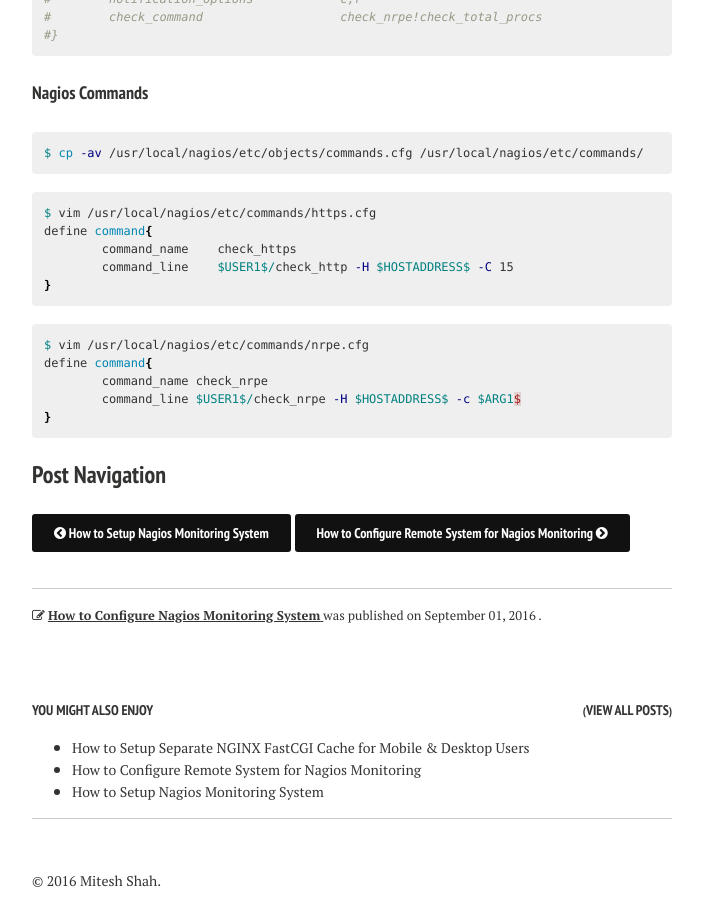
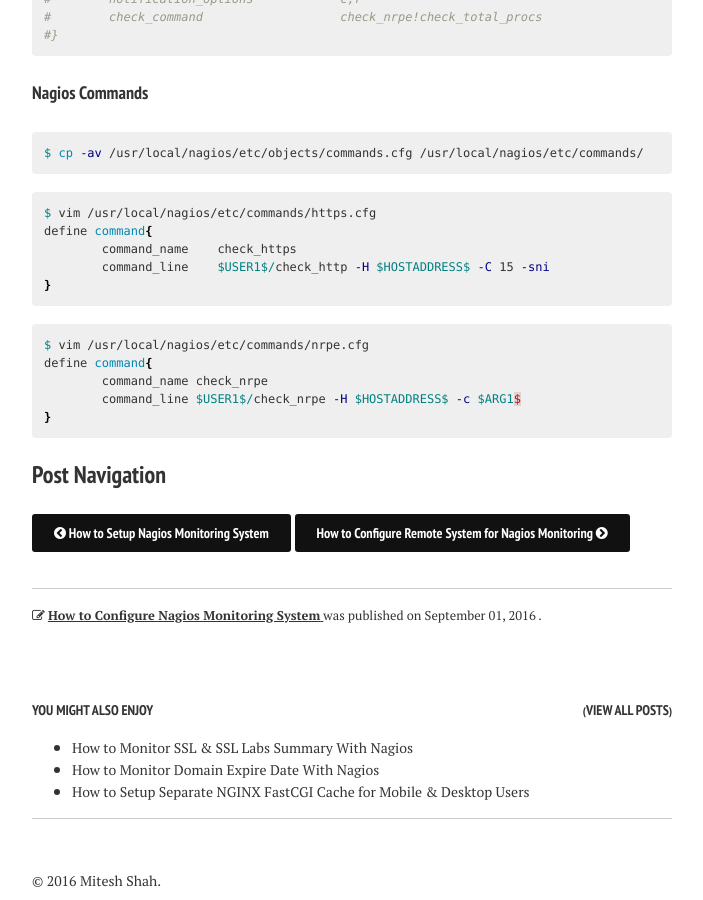
Before and after one commit to MiteshShah/miteshshah.github.io, a Jekyll site: the page built from _posts/devops/nagios/2016-09-01-how-to-configure-nagios-monitoring-system.markdown, in a window 1280 px wide and 900 px high, scrolled down 4943 px. Shown: the whole window, without its empty margins (288-991 px from the left). Built offline with Jekyll 4.4.1, drawn with Linux system fonts in a browser that asks for light colours; nearby versions of some CDN libraries; comment, search, counter and statistics services are not loaded; part of the change alters nothing that is shown; some of the changed text lies outside the part shown.

Commit message:
New Post

```diff
--- a/_posts/devops/nagios/2016-09-01-how-to-configure-nagios-monitoring-system.markdown
+++ b/_posts/devops/nagios/2016-09-01-how-to-configure-nagios-monitoring-system.markdown
@@ -296,7 +296,7 @@ $ cp -av /usr/local/nagios/etc/objects/commands.cfg /usr/local/nagios/etc/comman
 $ vim /usr/local/nagios/etc/commands/https.cfg
 define command{
         command_name    check_https
-        command_line    $USER1$/check_http -H $HOSTADDRESS$ -C 15
+        command_line    $USER1$/check_http -H $HOSTADDRESS$ -C 15 -sni
 }
 {% endhighlight %}
 
--- /dev/null
+++ b/_posts/devops/nagios/2016-09-14-how-to-monitor-domain-expire-date-with-nagios.markdown
@@ -0,0 +1,67 @@
+---
+layout: post
+title: How to Monitor Domain Expire Date With Nagios
+author:
+modified:
+comments: true
+categories: devops/nagios
+excerpt: "Check Domain Expire Date With Nagios Monitoring System"
+tags: [Devops, Nagios, Ubuntu, Domain]
+image:
+  url:
+  alt: How to Monitor Domain Expire Date With Nagios
+  title: How to Monitor Domain Expire Date With Nagios
+  feature:
+date: 2016-09-14T23:36:22+05:30
+---
+
+
+{% include _toc.html %}
+
+### Prerequisites
+{% highlight bash %}
+$ wget -O /usr/local/nagios/libexec/check_domain.sh https://raw.githubusercontent.com/glensc/monitoring-plugin-check_domain/master/check_domain.sh
+$ chmod  a+x /usr/local/nagios/libexec/check_domain.sh
+{% endhighlight %}
+
+### Nagios Host Groups
+
+{% highlight bash %}
+$ vim /usr/local/nagios/etc/hostgroups/check_domain.cfg
+define hostgroup{
+        hostgroup_name  CHECK_DOMAIN
+        alias           Domain Expiry Check
+        members         example.com,test.com
+}
+{% endhighlight %}
+
+### Nagios Services
+{% highlight bash %}
+$ vim /usr/local/nagios/etc/services/check_domain.cfg
+define service{
+        use                             local-service         ; Name of service template to use
+        service_description             Domain Expiry
+        is_volatile                     0
+        check_period                    24x7
+        max_check_attempts              3
+        normal_check_interval           3
+        retry_check_interval            1
+        contact_groups                  oncall-admins
+        hostgroup_name                  CHECK_DOMAIN
+        notification_interval           30
+        notification_period             24x7
+        notification_options            c,r
+        check_command                   check_domain
+}
+{% endhighlight %}
+
+### Nagios Commands
+
+{% highlight bash %}
+$ vim /usr/local/nagios/etc/commands/domain.cfg
+define command{
+        command_name    check_domain
+        command_line    $USER1$/check_domain.sh -d $HOSTADDRESS$ -w30 -c 15
+#-a 1 -C /usr/local/nagios/cache -w 30 -c 15
+}
+{% endhighlight %}
--- /dev/null
+++ b/_posts/devops/nagios/2016-09-14-how-to-monitor-ssl-and-ssl-labs-summary-with-nagios.markdown
@@ -0,0 +1,97 @@
+---
+layout: post
+title: How to Monitor SSL & SSL Labs Summary With Nagios
+author:
+modified:
+comments: true
+categories: devops/nagios
+excerpt: "Monitor SSL Labs Results with Nagios Monitoring System"
+tags: [Devops, Nagios, Ubuntu, HTTPS, SSL, SSLLABS]
+image:
+  url:
+  alt: How to Monitor SSL & SSL Labs Summary With Nagios
+  title: How to Monitor SSL & SSL Labs Summary With Nagios
+  feature:
+date: 2016-09-14T23:37:59+05:30
+---
+
+
+{% include _toc.html %}
+
+### Prerequisites
+{% highlight bash %}
+$ apt-get -y install libwww-perl libjson-perl
+
+$ wget -O /usr/local/nagios/libexec/check_sslscan https://www.unixadm.org/software/nagios-stuff/checks/check_sslscan
+$ chmod  a+x /usr/local/nagios/libexec/check_sslscan
+{% endhighlight %}
+
+### Nagios Host Groups
+
+{% highlight bash %}
+$ vim /usr/local/nagios/etc/hostgroups/https.cfg
+define hostgroup{
+        hostgroup_name  HTTPS
+        alias           HTTPS
+        members         example.com
+}
+{% endhighlight %}
+
+### Nagios Services
+
+{% highlight bash %}
+$ vim /usr/local/nagios/etc/services/https.cfg
+define service{
+        use                             local-service         ; Name of service template to use
+        service_description             HTTPS
+        is_volatile                     0
+        check_period                    24x7
+        max_check_attempts              3
+        normal_check_interval           3
+        retry_check_interval            1
+        contact_groups                  oncall-admins
+        hostgroup_name                  HTTPS
+        notification_interval           30
+        notification_period             24x7
+        notification_options            w,c,r
+        check_command                   check_https
+}
+{% endhighlight %}
+
+{% highlight bash %}
+$ vim /usr/local/nagios/etc/services/ssllabs.cfg
+define service{
+        use                             local-service         ; Name of service template to use
+        service_description             SSL Labs Summary
+        is_volatile                     0
+        check_period                    24x7
+        max_check_attempts              3
+        normal_check_interval           3
+        retry_check_interval            1
+        contact_groups                  oncall-admins
+        hostgroup_name                  HTTPS
+        notification_interval           30
+        notification_period             24x7
+        notification_options            w,c,r
+        check_command                   check_sslscan
+}
+{% endhighlight %}
+
+### Nagios Commands
+
+{% highlight bash %}
+$ vim /usr/local/nagios/etc/commands/https.cfg
+define command{
+        command_name    check_https
+        command_line    $USER1$/check_http -H $HOSTADDRESS$ -C 15 --sni
+}
+
+{% endhighlight %}
+
+{% highlight bash %}
+$ vim /usr/local/nagios/etc/commands/sslscan.cfg
+define command{
+        command_name    check_sslscan
+        command_line    $USER1$/check_sslscan -H $HOSTADDRESS$ -a 168 #-x
+}
+{% endhighlight %}
--- a/devops/nagios/index.md
+++ b/devops/nagios/index.md
@@ -15,4 +15,6 @@ image:
 
 1. <a href="/devops/nagios/how-to-setup-nagios-monitoring-system/"> Setup Nagios </a>
 1. <a href="/devops/nagios/how-to-configure-nagios-monitoring-system/"> Configure Nagios </a>
-1. <a href="/devops/nagios/how-to-configure-remote-system-for-nagios-monitoring/"> Monitoring Remote System </a>
+1. <a href="/devops/nagios/how-to-configure-remote-system-for-nagios-monitoring/"> Monitor Remote System </a>
+1. <a href="/devops/nagios/how-to-monitor-domain-expire-date-with-nagios/"> Monitor Domain Expire Date </a>
+1. <a href="/devops/nagios/how-to-monitor-ssl-and-ssl-labs-summary-with-nagios/"> Monitor SSL Labs Results </a>
```
